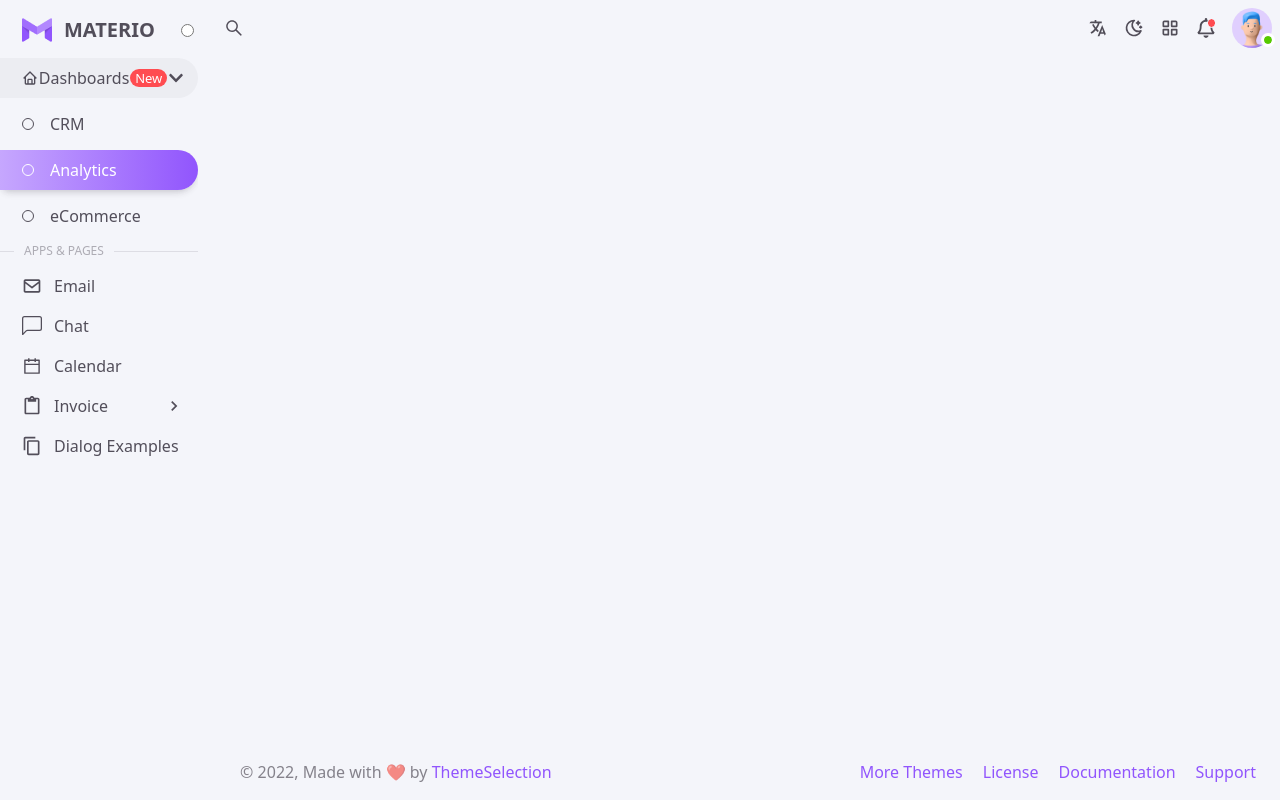
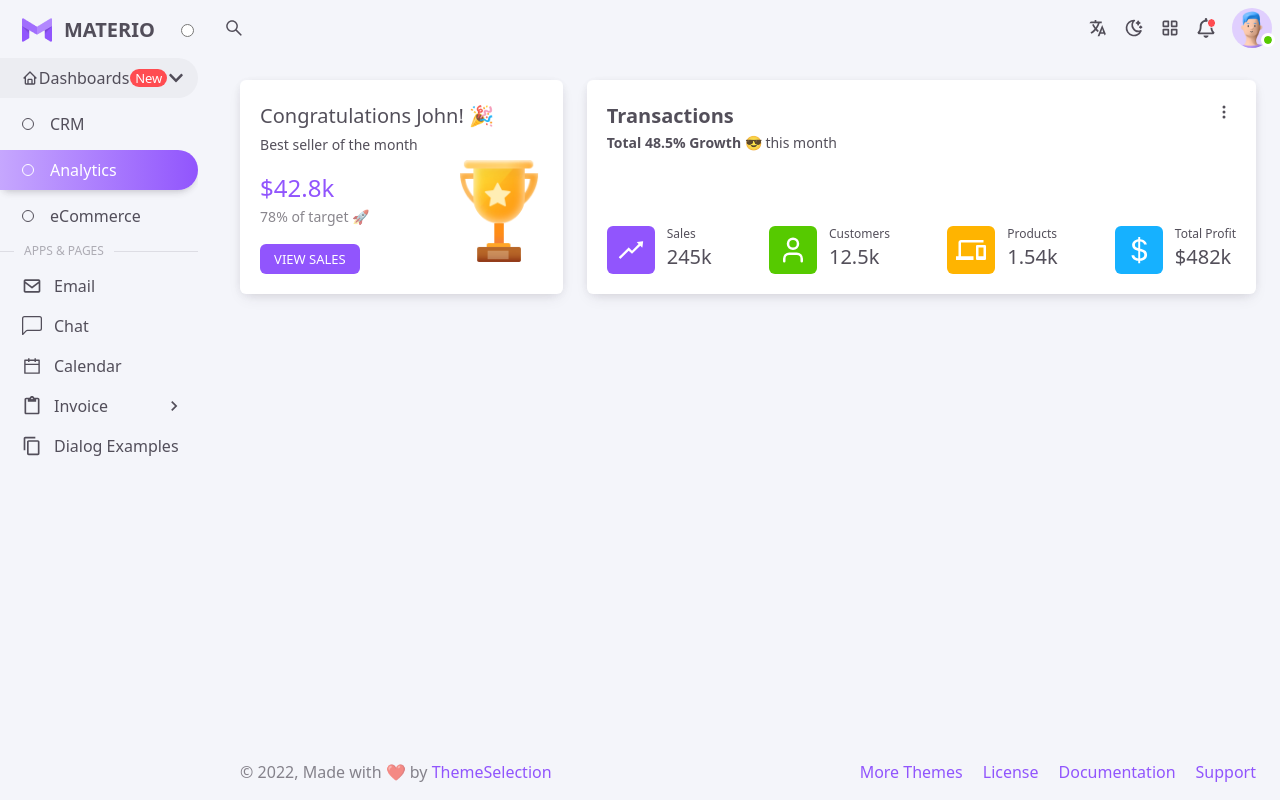
Before and after one commit to Ali503-7/Admin-Dashboard, a React (Vite) app: page / in a window 1280 px wide. Built offline with nearby package versions, Linux system fonts and the light colour scheme.

Commit message:
page-2 box-1 and box-2 is all done

```diff
--- a/src/pages/Analytics/Primary/Analytics.jsx
+++ b/src/pages/Analytics/Primary/Analytics.jsx
@@ -1,9 +1,17 @@
-import React from 'react'
+import Congratulations from "../Secendary/Congratulations"
+import Transactions_2 from "../Secendary/Transaction_2"
 
 const Analytics = () => {
   return (
     <div className='Page'>
 
+      {/* box-1 */}
+
+      <Congratulations />
+
+      {/* box-2 */}
+
+      <Transactions_2 />
     </div>
   )
 }
--- /dev/null
+++ b/src/pages/Analytics/Secendary/Congratulations.jsx
@@ -0,0 +1,29 @@
+import Cup from "../../../assets/Imgs/misc/trophy.png";
+const Congratulations = () => {
+  return (
+    <div className="Box col-span-4 flex flex-col gap-4">
+      <div>
+        <h6 className="H6">Congratulations John! 🎉</h6>
+        <span className="Body2">Best seller of the month</span>
+      </div>
+      <div>
+        <div>
+          <div>
+            <h5 className="H5 text-Light-Main-Primary dark:text-Dark-Main-Primary">
+              $42.8k
+            </h5>
+            <span className="Body2 text-Light-Text-Secondary dark:text-Dark-Text-Primary">
+              78% of target 🚀
+            </span>
+          </div>
+        </div>
+      </div>
+      <button className="Button-S text-white py-1 px-[14px] bg-Light-Main-Primary dark:bg-Dark-Main-Primary uppercase rounded-md w-fit">
+        View Sales
+      </button>
+      <img src={Cup} alt="Cup" className="absolute w-[79px] h-[102px] right-6 bottom-8" />
+    </div>
+  );
+};
+
+export default Congratulations;
--- /dev/null
+++ b/src/pages/Analytics/Secendary/Transaction_2.jsx
@@ -0,0 +1,58 @@
+import Dots from "../../../components/Geniral/Dots";
+import { MdDevices } from "react-icons/md";
+import { AiOutlineRise } from "react-icons/ai";
+import { LuUser } from "react-icons/lu";
+import { BsCurrencyDollar } from "react-icons/bs";
+
+const Transactions_2 = () => {
+  return (
+    <div className="sm:col-span-8 flex flex-col justify-between Box">
+      <div className="text-Light-Text-Primary dark:text-Dark-Text-Primary H6 !font-semibold">
+        Transactions
+        <p className="text-Light-Text-Primary font-light Body2 dark:text-Dark-Text-Primary">
+          <span className="text-Light-Text-Primary font-semibold dark:text-Dark-Text-Primary">
+            Total 48.5% Growth 😎
+          </span>{" "}
+          this month
+        </p>
+      </div>
+      <div className="flex flex-row justify-between">
+        <div className="flex items-center ">
+          <AiOutlineRise className="p-[9px] w-full h-full text-white rounded-md bg-Light-Main-Primary mr-3" />
+          <div>
+            <p className="Caption">Sales</p>
+            <p className="H6">245k</p>
+          </div>
+        </div>
+
+        <div className="flex items-center">
+          <LuUser className="bg-Light-Main-Success mr-3 p-[9px] w-full h-full text-white rounded-md" />
+          <div>
+            <p className="Caption">Customers</p>
+            <p className="H6">12.5k</p>
+          </div>
+        </div>
+
+        <div className="flex items-center">
+          <MdDevices className="bg-Light-Main-Warning mr-3 p-[9px] w-full h-full text-white rounded-md" />
+          <div>
+            <p className="Caption">Products</p>
+            <p className="H6">1.54k</p>
+          </div>
+        </div>
+
+        <div className="flex flex-row items-center">
+          <BsCurrencyDollar className="bg-Light-Main-Info dark:bg-Dark-Main-Info mr-3 p-[9px] w-12 h-12 text-white rounded-md" />
+          <div>
+            <p className="Caption">Total Profit</p>
+            <h3 className="H6">$482k</h3>
+          </div>
+        </div>
+      </div>
+
+      <Dots />
+    </div>
+  );
+};
+
+export default Transactions_2;
--- a/src/pages/CRM/Secandary/WeeklySales.jsx
+++ b/src/pages/CRM/Secandary/WeeklySales.jsx
@@ -149,7 +149,7 @@ const WeeklySales = () => {
         <div className="flex flex-row items-center">
           <div
             className={`text-Light-Main-Success dark:text-Dark-Main-Success text-[24px] p-[9px] mr-4 rounded-md ${
-              dark ? "Dark_Bg_Succes" : "Bg_Custom_Succes"
+              dark ? "Dark_Custom_Success" : "Bg_Custom_Success"
             }`}
           >
             <BsCurrencyDollar className="text-2xl" />
```
